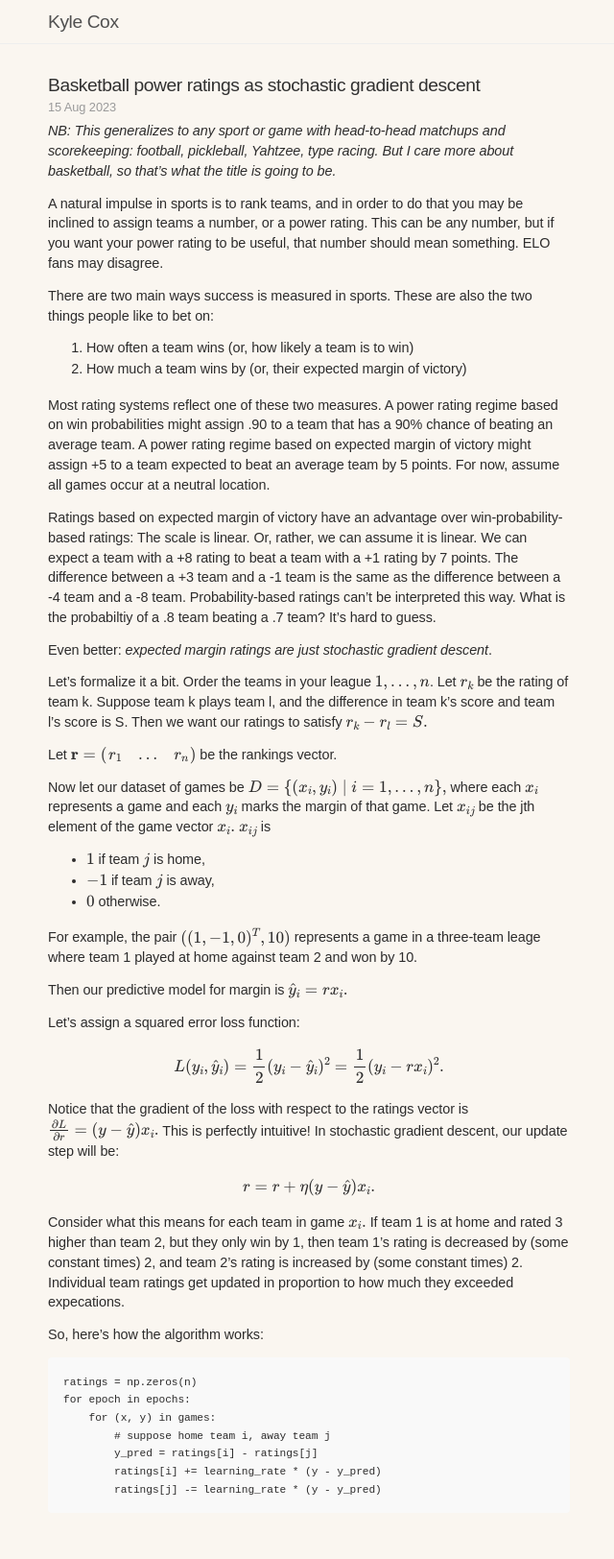
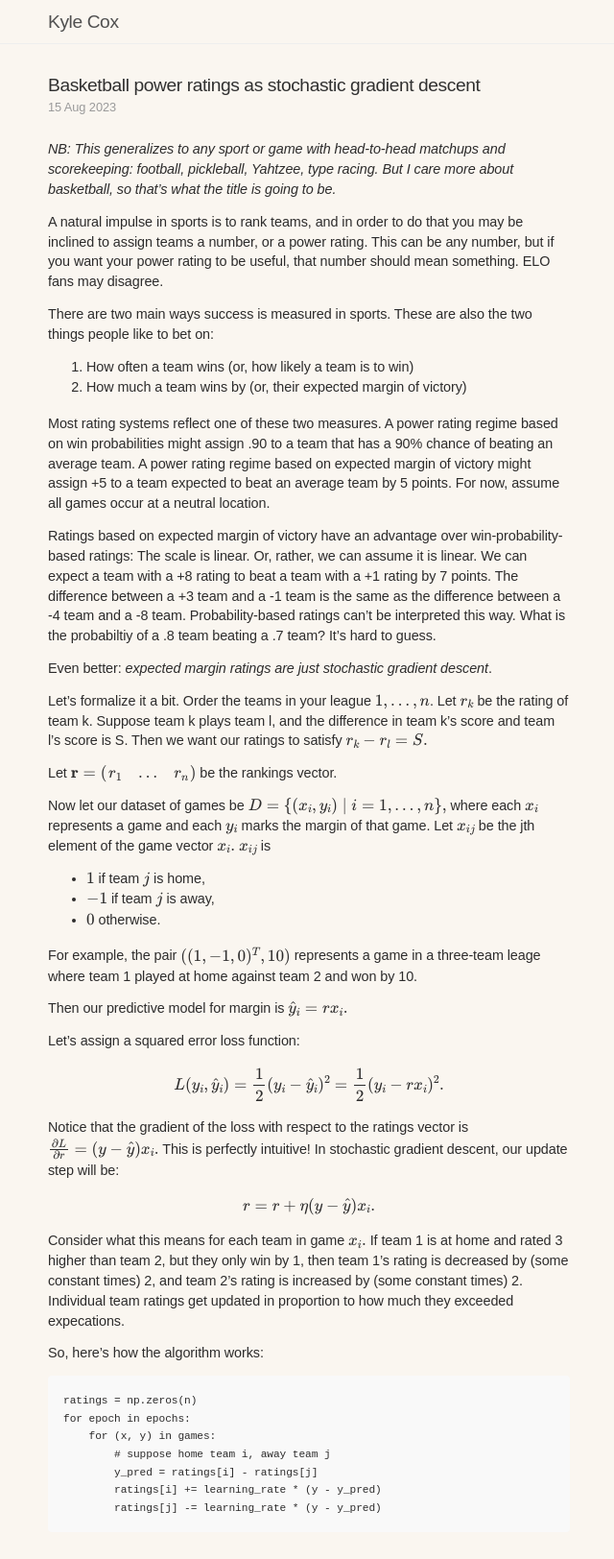
Before and after one commit to xocelyk/xocelyk.github.io, a Jekyll site: the page built from _posts/2023-08-15-power-ratings-as-sgd.md, in a window 1280 px wide. Shown: the whole page at 96% size, without its empty margins (318-958 px from the left). Built offline with Jekyll 4.4.1, drawn with Linux system fonts in a browser that asks for light colours; nearby versions of some CDN libraries; some web fonts are replaced; formulas are drawn with MathJax 3.

Commit message:
increase margin below title

```diff
--- a/public/css/lanyon.css
+++ b/public/css/lanyon.css
@@ -338,7 +338,7 @@ a.sidebar-nav-item:focus {
 .post-date {
   display: block;
   margin-top: -.3rem;
-  margin-bottom: .3rem;
+  margin-bottom: 1.5rem;
   color: #9a9a9a;
   font-size: 0.8rem;
 }
```
